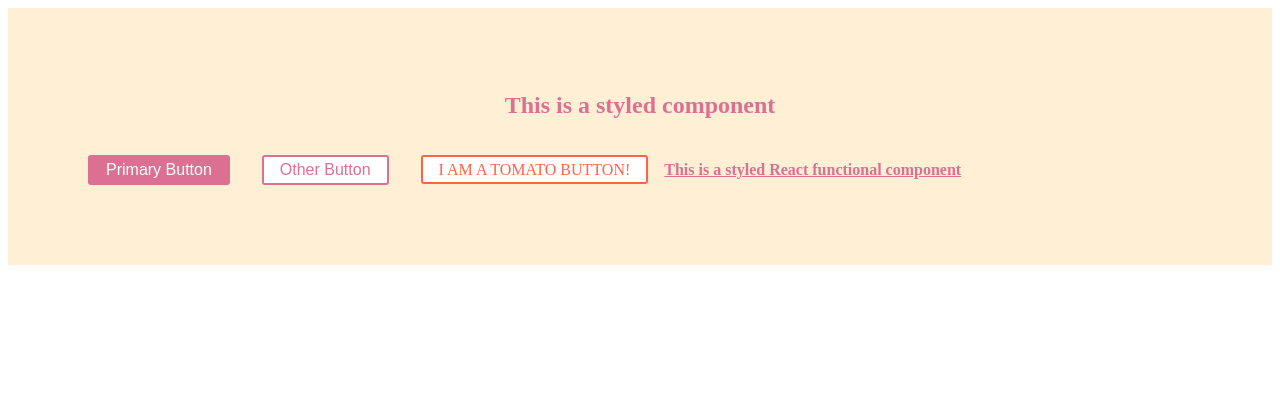
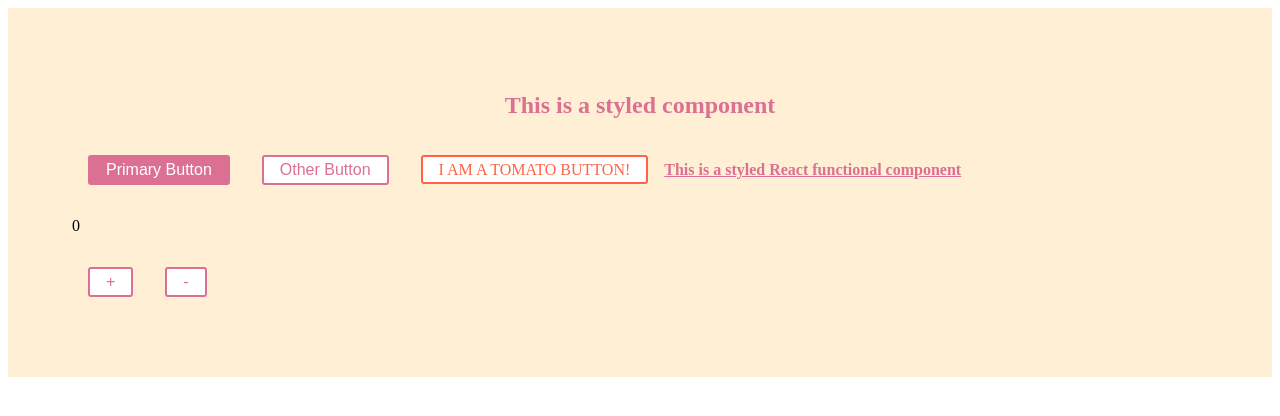
Before and after one commit to jpcastberg/styled_components_testing, a React app: page / in a window 1280 px wide. Shown: the top 416 px of the page. Built offline with nearby package versions, Linux system fonts and the light colour scheme; the HTML template or start-up script is replaced by a standard one.

Commit message:
Add and render Counter class

```diff
--- a/client/src/components/App.jsx
+++ b/client/src/components/App.jsx
@@ -39,6 +39,30 @@ const StyledLink = styled(Link)`
   font-weight: bold;
 `;
 
+const StyledCounter = styled.div`
+  /* ... */
+`
+const Paragraph = styled.p`
+  /* ... */
+`
+
+class Counter extends React.Component {
+  state = { count: 0 }
+
+  increment = () => this.setState({ count: this.state.count + 1 })
+  decrement = () => this.setState({ count: this.state.count - 1 })
+
+  render() {
+    return (
+      <StyledCounter>
+        <Paragraph>{this.state.count}</Paragraph>
+        <Button onClick={this.increment}>+</Button>
+        <Button onClick={this.decrement}>-</Button>
+      </StyledCounter>
+    )
+  }
+}
+
 const App = () => (
   <Wrapper>
     <Title>This is a styled component</Title>
@@ -46,6 +70,7 @@ const App = () => (
     <Button>Other Button</Button>
     <TomatoButton as="a" href="https://www.google.com">I AM A TOMATO BUTTON!</TomatoButton>
     <StyledLink>This is a styled React functional component</StyledLink>
+    <Counter />
   </Wrapper>
 );
 
```
